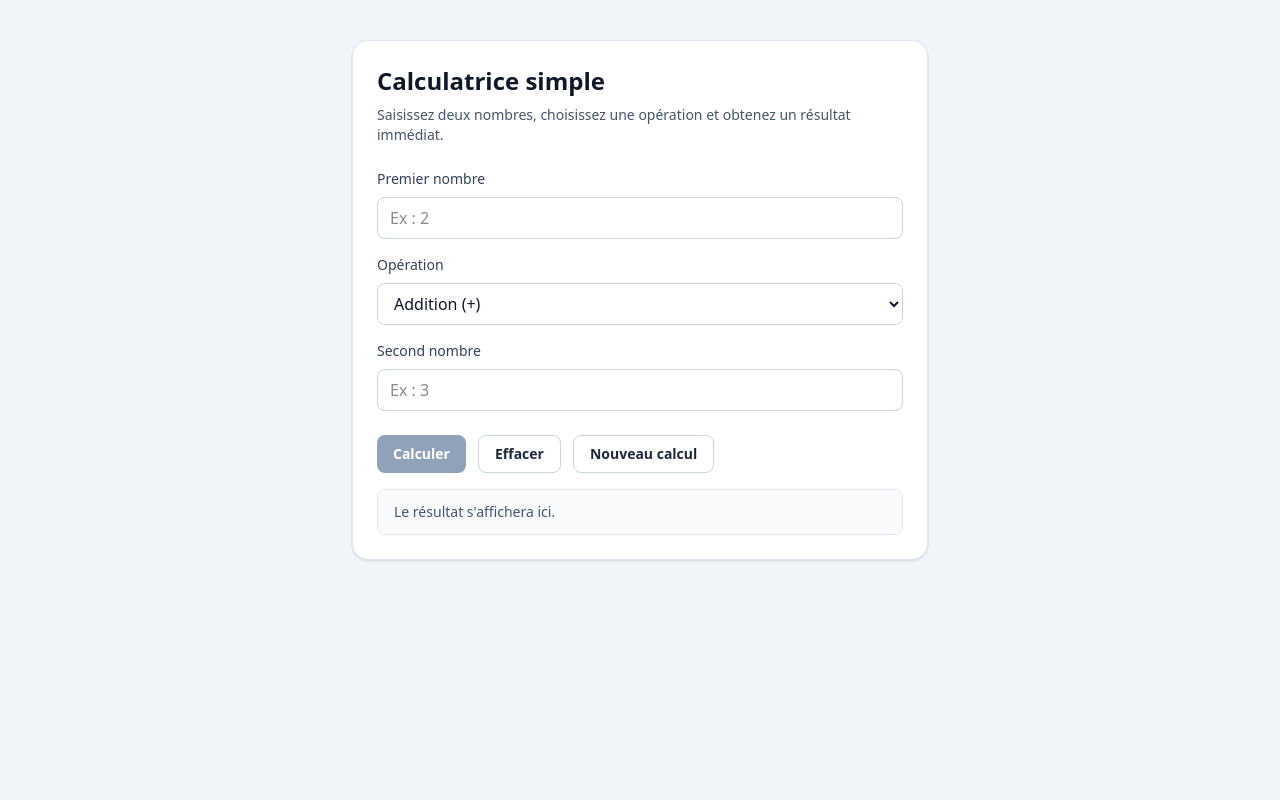
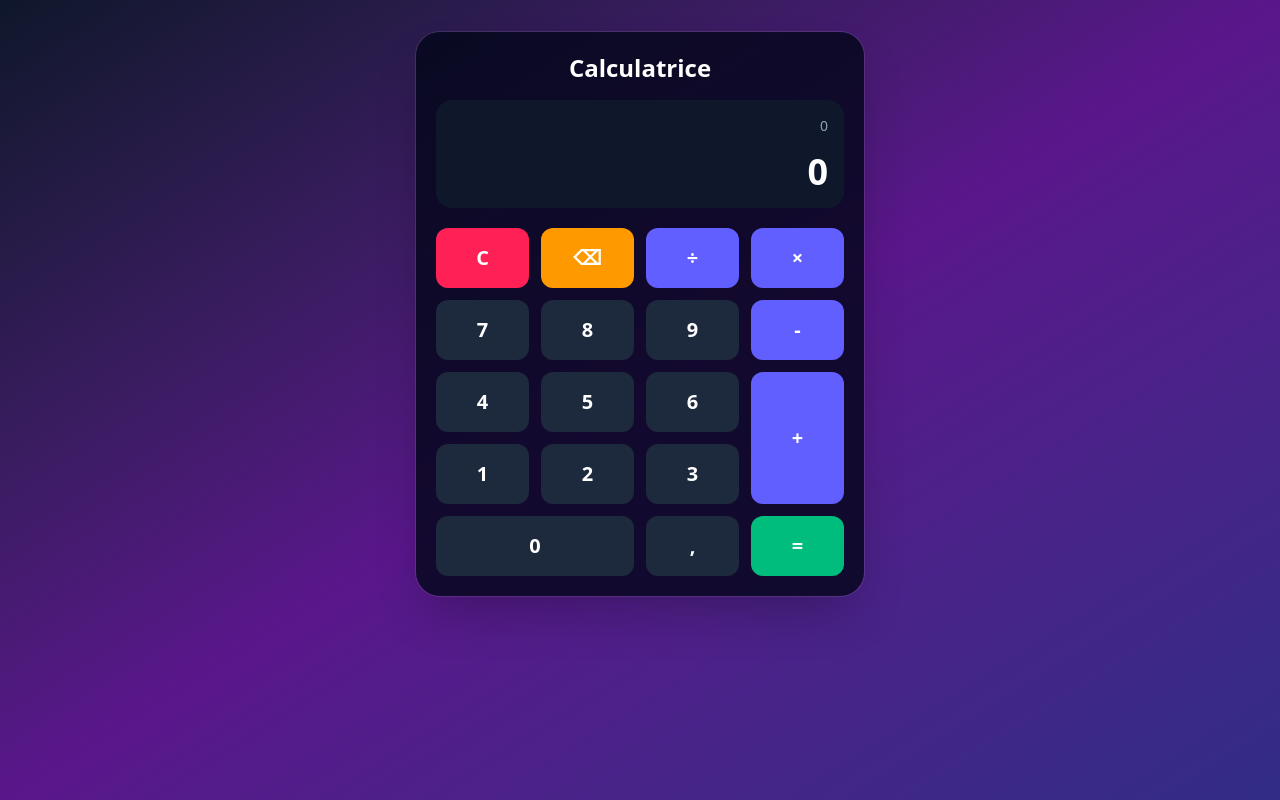
Before and after one commit to aida-studio-apps/aida-calculatrice, a React (Vite) app: page / in a window 1280 px wide. Built offline with nearby package versions, Linux system fonts and the light colour scheme.

Commit message:
feat: refonte calculatrice en clavier boutons avec effacement partiel et message division par zero

```diff
--- a/src/App.tsx
+++ b/src/App.tsx
@@ -1,12 +1,199 @@
-import { CalculatorForm } from './components/CalculatorForm';
+import { useMemo, useState } from 'react';
+
+type Operation = '+' | '-' | '×' | '÷';
+
+type ActiveInput = 'first' | 'second';
+
+interface CalculatorState {
+  firstValue: string;
+  secondValue: string;
+  operation: Operation | null;
+  activeInput: ActiveInput;
+  result: string;
+  message: string | null;
+}
+
+const initialState: CalculatorState = {
+  firstValue: '',
+  secondValue: '',
+  operation: null,
+  activeInput: 'first',
+  result: '0',
+  message: null,
+};
+
+function normalizeNumber(value: string): number {
+  return Number(value.replace(',', '.'));
+}
+
+function formatResult(value: number): string {
+  const rounded = Number.isInteger(value) ? value.toString() : value.toString();
+  return rounded.replace('.', ',');
+}
 
 export default function App() {
+  const [state, setState] = useState<CalculatorState>(initialState);
+
+  const displayValue = useMemo(() => {
+    if (state.operation === null) {
+      return state.firstValue || state.result;
+    }
+
+    const secondPart = state.secondValue ? ` ${state.secondValue}` : '';
+    return `${state.firstValue || '0'} ${state.operation}${secondPart}`;
+  }, [state.firstValue, state.secondValue, state.operation, state.result]);
+
+  const appendDigit = (digit: string) => {
+    setState((prev) => {
+      const key = prev.activeInput === 'first' ? 'firstValue' : 'secondValue';
+      const current = prev[key];
+
+      if (digit === ',' && current.includes(',')) {
+        return prev;
+      }
+
+      const nextValue = current === '0' && digit !== ',' ? digit : `${current}${digit}`;
+
+      return {
+        ...prev,
+        [key]: nextValue,
+        message: null,
+      };
+    });
+  };
+
+  const chooseOperation = (operation: Operation) => {
+    setState((prev) => {
+      const first = prev.firstValue || prev.result;
+      return {
+        ...prev,
+        firstValue: first === '0' ? '' : first,
+        operation,
+        activeInput: 'second',
+        message: null,
+      };
+    });
+  };
+
+  const clearAll = () => {
+    setState(initialState);
+  };
+
+  const backspace = () => {
+    setState((prev) => {
+      const key = prev.activeInput === 'first' ? 'firstValue' : 'secondValue';
+      const current = prev[key];
+      if (!current) return prev;
+      return {
+        ...prev,
+        [key]: current.slice(0, -1),
+        message: null,
+      };
+    });
+  };
+
+  const compute = () => {
+    setState((prev) => {
+      if (!prev.operation || !prev.firstValue || !prev.secondValue) {
+        return {
+          ...prev,
+          message: 'Veuillez saisir deux valeurs et choisir une opération.',
+        };
+      }
+
+      const a = normalizeNumber(prev.firstValue);
+      const b = normalizeNumber(prev.secondValue);
+
+      if (prev.operation === '÷' && b === 0) {
+        return {
+          ...prev,
+          message: 'La division par zéro est impossible.',
+          result: '0',
+        };
+      }
+
+      let value = 0;
+      if (prev.operation === '+') value = a + b;
+      if (prev.operation === '-') value = a - b;
+      if (prev.operation === '×') value = a * b;
+      if (prev.operation === '÷') value = a / b;
+
+      const formatted = formatResult(value);
+
+      return {
+        ...prev,
+        firstValue: formatted,
+        secondValue: '',
+        operation: null,
+        activeInput: 'first',
+        result: formatted,
+        message: null,
+      };
+    });
+  };
+
+  const buttonClass =
+    'rounded-xl px-4 py-4 text-xl font-semibold transition active:scale-[0.98]';
+
   return (
-    <main className="min-h-screen bg-slate-100 px-4 py-10">
-      <div className="mx-auto w-full max-w-xl rounded-2xl border border-slate-200 bg-white p-6 shadow-sm">
-        <h1 className="mb-2 text-2xl font-bold text-slate-900">Calculatrice simple</h1>
-        <p className="mb-6 text-sm text-slate-600">Saisissez deux nombres, choisissez une opération et obtenez un résultat immédiat.</p>
-        <CalculatorForm />
+    <main className="min-h-screen bg-gradient-to-br from-slate-900 via-purple-900 to-indigo-900 px-4 py-8">
+      <div className="mx-auto w-full max-w-md rounded-3xl bg-slate-950/80 p-5 shadow-2xl ring-1 ring-white/10">
+        <h1 className="mb-4 text-center text-2xl font-bold text-white">Calculatrice</h1>
+
+        <div className="mb-5 rounded-2xl bg-slate-900 p-4 text-right">
+          <div className="min-h-8 text-sm text-slate-400">{displayValue}</div>
+          <div className="mt-1 min-h-10 text-4xl font-bold text-white">{state.result}</div>
+          {state.message ? <p className="mt-2 text-sm text-rose-400">{state.message}</p> : null}
+        </div>
+
+        <div className="grid grid-cols-4 gap-3">
+          <button type="button" onClick={clearAll} className={`${buttonClass} bg-rose-500 text-white`}>
+            C
+          </button>
+          <button type="button" onClick={backspace} className={`${buttonClass} bg-amber-500 text-white`}>
+            ⌫
+          </button>
+          <button type="button" onClick={() => chooseOperation('÷')} className={`${buttonClass} bg-indigo-500 text-white`}>
+            ÷
+          </button>
+          <button type="button" onClick={() => chooseOperation('×')} className={`${buttonClass} bg-indigo-500 text-white`}>
+            ×
+          </button>
+
+          {['7', '8', '9'].map((n) => (
+            <button key={n} type="button" onClick={() => appendDigit(n)} className={`${buttonClass} bg-slate-800 text-white`}>
+              {n}
+            </button>
+          ))}
+          <button type="button" onClick={() => chooseOperation('-')} className={`${buttonClass} bg-indigo-500 text-white`}>
+            -
+          </button>
+
+          {['4', '5', '6'].map((n) => (
+            <button key={n} type="button" onClick={() => appendDigit(n)} className={`${buttonClass} bg-slate-800 text-white`}>
+              {n}
+            </button>
+          ))}
+          <button type="button" onClick={() => chooseOperation('+')} className={`${buttonClass} row-span-2 bg-indigo-500 text-white`}>
+            +
+          </button>
+
+          {['1', '2', '3'].map((n) => (
+            <button key={n} type="button" onClick={() => appendDigit(n)} className={`${buttonClass} bg-slate-800 text-white`}>
+              {n}
+            </button>
+          ))}
+
+          <button type="button" onClick={() => appendDigit('0')} className={`${buttonClass} col-span-2 bg-slate-800 text-white`}>
+            0
+          </button>
+          <button type="button" onClick={() => appendDigit(',')} className={`${buttonClass} bg-slate-800 text-white`}>
+            ,
+          </button>
+          <button type="button" onClick={compute} className={`${buttonClass} bg-emerald-500 text-white`}>
+            =
+          </button>
+        </div>
       </div>
     </main>
   );
```
